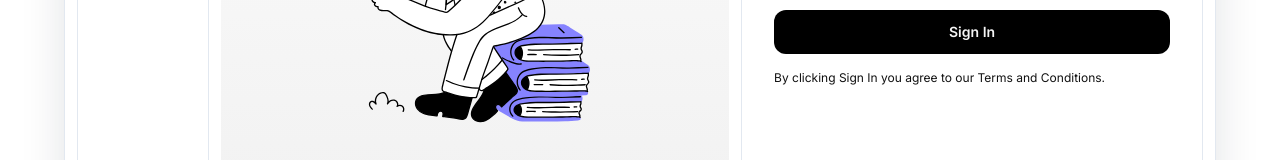
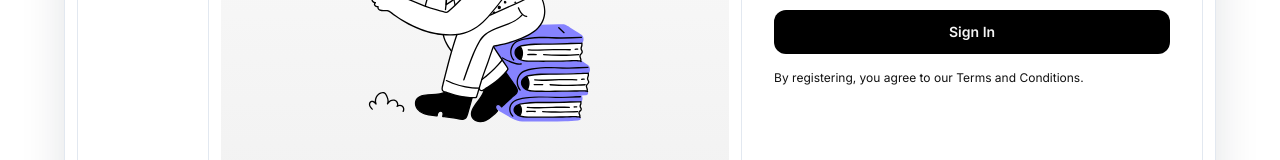
Before and after one commit to Jayanth421/slides, a React (Vite) app in the folder presentation/frontend/: page /login in a window 1280 px wide. Shown: the part 428-588 px from the top of the page. Built offline with nearby package versions, Linux system fonts and the light colour scheme; no server answers.

Commit message:
Update LoginPage.jsx

```diff
--- a/presentation/frontend/src/pages/LoginPage.jsx
+++ b/presentation/frontend/src/pages/LoginPage.jsx
@@ -178,12 +178,9 @@ export default function LoginPage({ portalRole = null }) {
           {loading ? "Signing In..." : "Sign In"}
         </button>
 
-        <p className="text-xs text-slate-500">
-          By clicking Sign In you agree to our{" "}
-          <Link
-            className={`${linkClass}`}
-            to="/terms-and-conditions"
-          >
+               <p className="text-xs text-slate-400">
+          By registering, you agree to our{" "}
+          <Link className={linkClass} to="/terms-and-conditions">
             Terms and Conditions
           </Link>
           .
```
